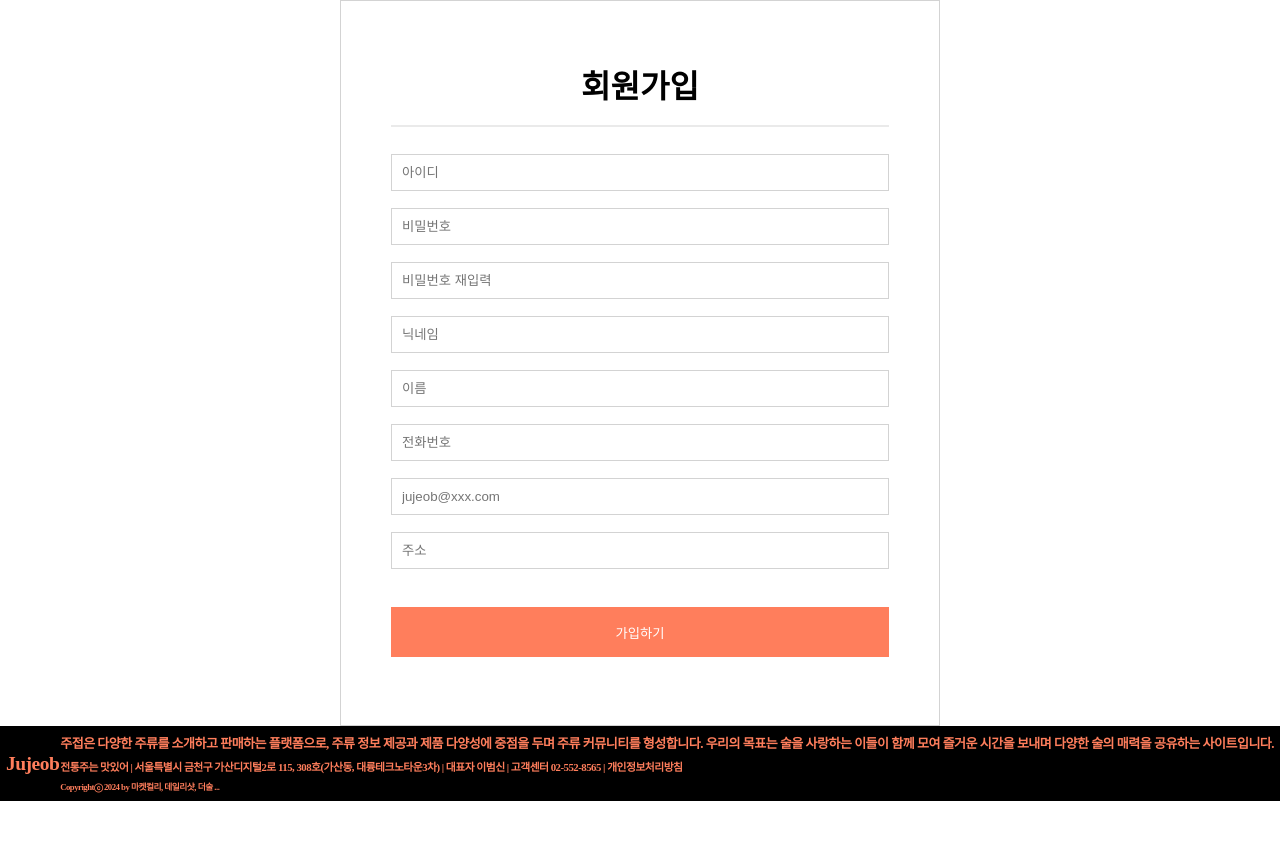
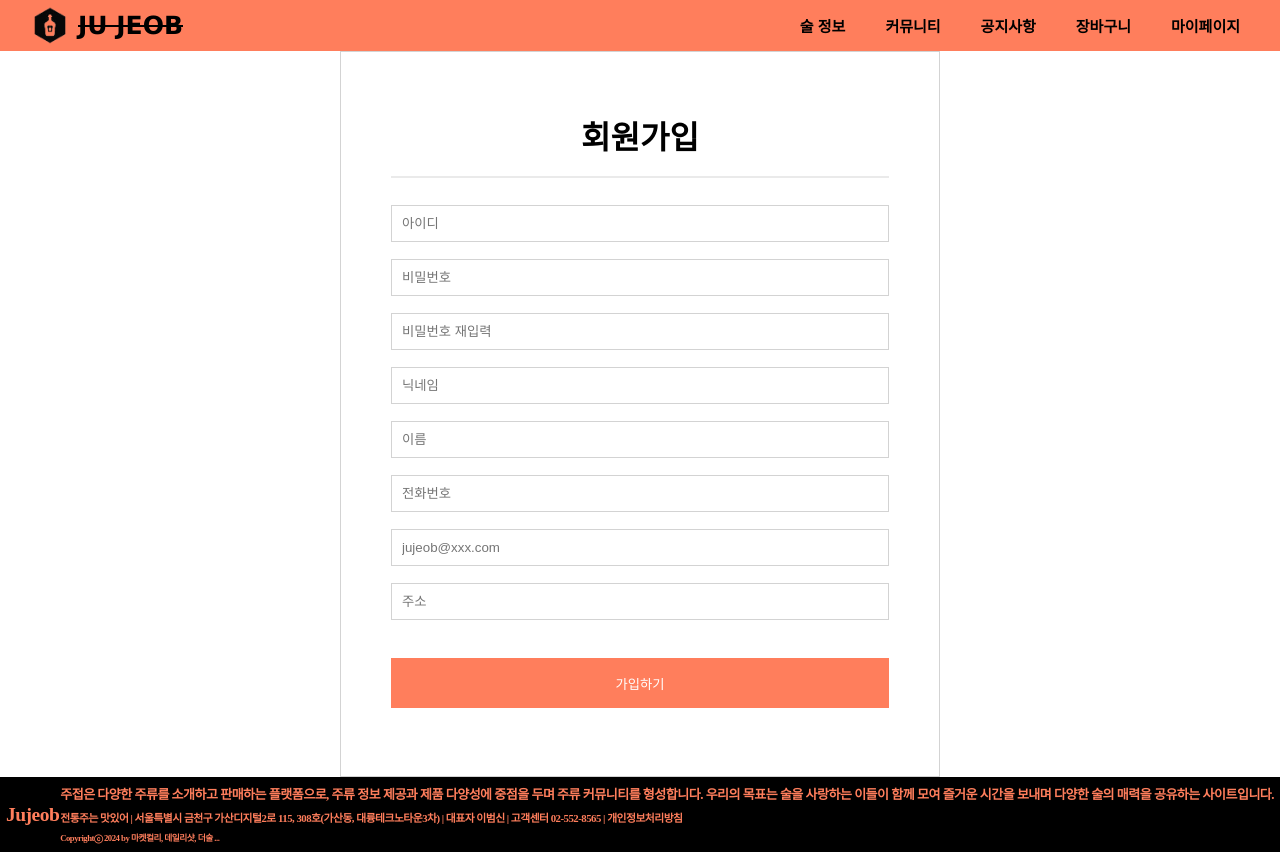
Before and after one commit to project-jujeob/jujeob, a React (Create React App) app in the folder src/main/jujeobview/: page /Register in a window 1280 px wide. Before the commit the page ends 801 px from the top, so only its background shows below. Built offline with nearby package versions, Linux system fonts and the light colour scheme; a web font is replaced by a local one.

Commit message:
jaeho 브랜치와 병합

```diff
--- a/src/main/jujeobview/src/App.js
+++ b/src/main/jujeobview/src/App.js
@@ -24,6 +24,7 @@ function App() {
                 <Route path='/Register' element={<Register />} />
                 <Route path='/RegisterComplete' element={<RegisterComplete />} />
                 <Route path='/MyPage' element={<MyPage />} />
+                <Route path='/logout.do' element={<MainPage />} />
             </Routes>
         </div>
     );
--- a/src/main/jujeobview/src/MainPage.js
+++ b/src/main/jujeobview/src/MainPage.js
@@ -19,7 +19,7 @@ function MainPage() {
                                 <button>마이페이지</button>
                             </Link>
                         ) : (
-                            <Link to={"/Login"}>
+                            <Link to={"/login"}>
                                 <button>로그인</button>
                             </Link>
                         )}
--- a/src/main/jujeobview/src/common/Header.js
+++ b/src/main/jujeobview/src/common/Header.js
@@ -1,6 +1,7 @@
 import CommonLogo from '../img/CommonLogo.png';
 import {Link} from "react-router-dom";
 import './Header.css';
+import loginMemberData from "../member/Login";
 
 function Header() {
     return (
@@ -18,7 +19,15 @@ function Header() {
                 <button>커뮤니티</button>
                 <button>공지사항</button>
                 <button>장바구니</button>
-                <button>로그인/회원가입</button>
+                {loginMemberData != null ? (
+                    <Link to={"/MyPage"}>
+                        <button>마이페이지</button>
+                    </Link>
+                ) : (
+                    <Link to={"/Login"}>
+                        <button>로그인</button>
+                    </Link>
+                )}
             </div>
         </div>
     )
--- a/src/main/jujeobview/src/member/Login.js
+++ b/src/main/jujeobview/src/member/Login.js
@@ -2,6 +2,7 @@ import React, {useState} from 'react';
 import './Login.css';
 import {Link} from "react-router-dom";
 import axios from "axios";
+import Header from "../common/Header";
 
 function Login() {
     const [memId, setMemId] = useState('');
@@ -30,6 +31,8 @@ function Login() {
     }
 
     return (
+        <div>
+            <Header/>
             <div className="LoginPage">
                 <h2>로그인</h2>
                 <div className="LoginForm">
@@ -72,6 +75,7 @@ function Login() {
 
                 </div>
             </div>
+        </div>
     )
 }
 
--- a/src/main/jujeobview/src/member/Register.js
+++ b/src/main/jujeobview/src/member/Register.js
@@ -1,6 +1,7 @@
 import React, { useState } from 'react';
 import './Register.css';
 import axios from "axios";
+import Header from "../common/Header";
 
 function Register() {  //회원가입폼에 입력받을 데이터
     const [registerData, setRegisterData] = useState({
@@ -40,6 +41,8 @@ function Register() {  //회원가입폼에 입력받을 데이터
     }
 
     return (
+        <div>
+            <Header/>
             <div className={"RegisterPage"}>
                 <div className={"RegisterForm"}>
                     <h1>회원가입</h1><br/>
@@ -59,6 +62,7 @@ function Register() {  //회원가입폼에 입력받을 데이터
                     <button onClick={registerAction}>가입하기</button>
                 </div>
             </div>
+        </div>
     )
 }
 
```
Also changed, not shown: 1 other file (tests, documents, lock files or other folders). Lines whose indentation alone changed are shown as unchanged.
